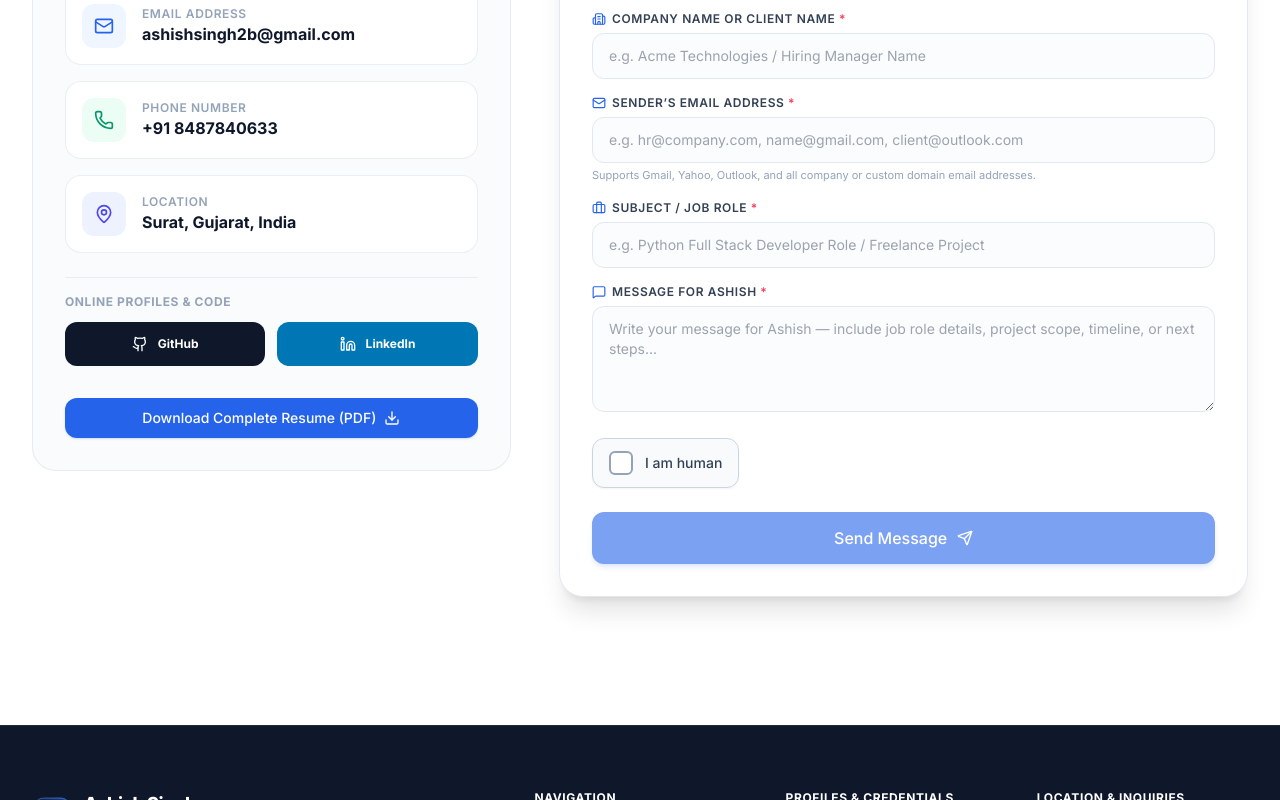
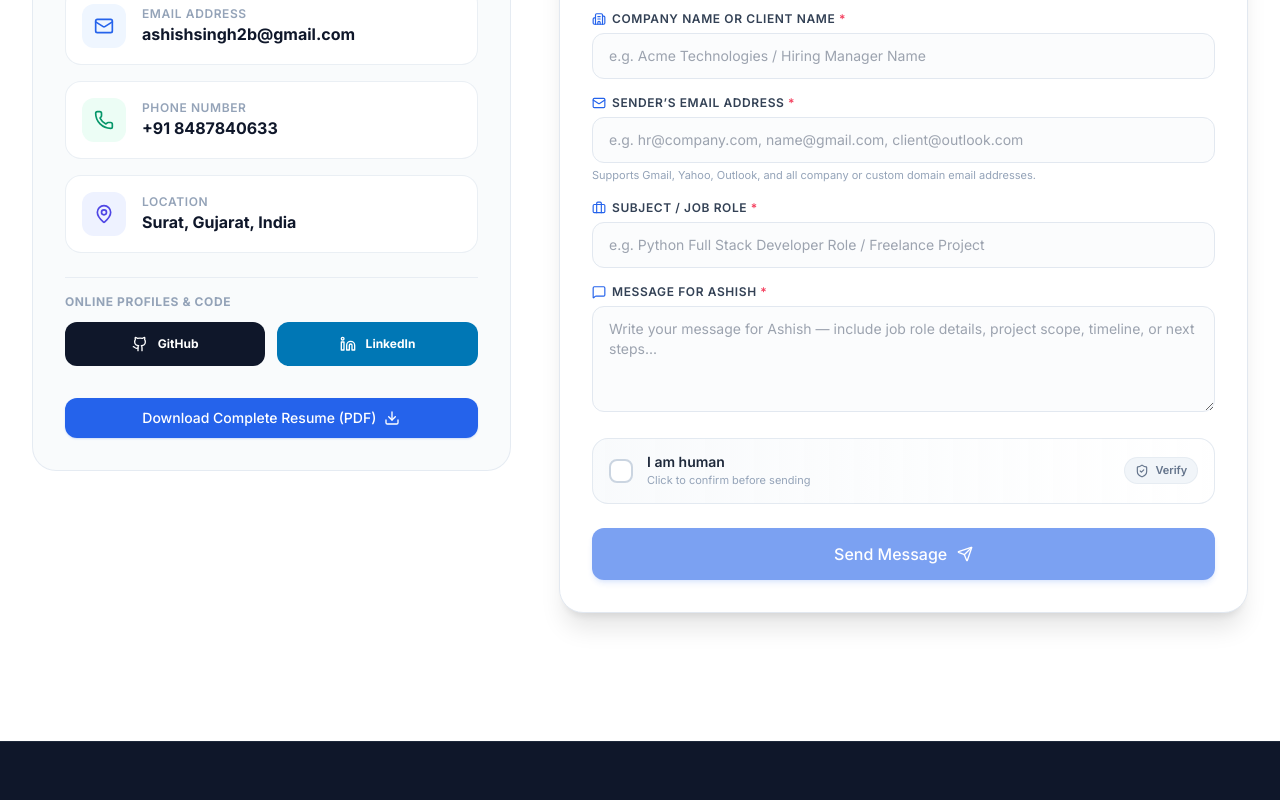
Before and after one commit to krishlad334-cloud/WorkProfile, a React (Vite) app: page / in a window 1280 px wide. Shown: the part 11200-12000 px from the top of the page. Built offline with nearby package versions, Linux system fonts and the light colour scheme; no server answers.

Commit message:
Enhance ContactForm human verification checkbox UI

```diff
--- a/src/components/ContactForm.jsx
+++ b/src/components/ContactForm.jsx
@@ -12,6 +12,7 @@ import {
   Building2,
   Briefcase,
   MessageSquare,
+  ShieldCheck,
 } from 'lucide-react';
 import Button from './Button';
 import { personalInfo } from '../data/personal';
@@ -597,7 +598,7 @@ export default function ContactForm() {
           aria-hidden="true"
         />
 
-        {/* 5. "I am human" Simple Checkbox */}
+        {/* 5. Attractive "I am human" Verification Checkbox */}
         <div className="pt-1">
           <div
             role="checkbox"
@@ -611,22 +612,25 @@ export default function ContactForm() {
                 handleHumanToggle();
               }
             }}
-            className={`inline-flex items-center gap-3 px-4 py-3 rounded-xl border bg-slate-50/90 dark:bg-slate-800/80 select-none transition-all cursor-pointer shadow-sm ${
+            className={`group w-full px-4 py-3.5 rounded-2xl border flex items-center justify-between gap-3 select-none transition-all duration-300 cursor-pointer ${
               errors.human
-                ? 'border-rose-400 dark:border-rose-500 ring-2 ring-rose-500/10'
+                ? 'border-rose-400 dark:border-rose-500 bg-rose-50/40 dark:bg-rose-950/20 ring-2 ring-rose-500/10'
                 : humanStatus === 'verified'
-                  ? 'border-emerald-400/80 dark:border-emerald-500/60 bg-emerald-50/30 dark:bg-emerald-950/20'
-                  : 'border-slate-300 dark:border-slate-700 hover:border-slate-400 dark:hover:border-slate-600'
+                  ? 'border-emerald-400/90 dark:border-emerald-500/60 bg-gradient-to-r from-emerald-50/80 via-teal-50/40 to-white dark:from-emerald-950/30 dark:via-emerald-900/15 dark:to-slate-800/60 shadow-md shadow-emerald-500/10 ring-1 ring-emerald-500/20'
+                  : humanStatus === 'verifying'
+                    ? 'border-brand-400 dark:border-brand-500/60 bg-brand-50/40 dark:bg-brand-950/20 shadow-sm'
+                    : 'border-slate-200/90 dark:border-slate-700/80 bg-gradient-to-r from-slate-50/90 to-white dark:from-slate-800/70 dark:to-slate-800/40 hover:border-brand-500/60 dark:hover:border-brand-500/60 hover:shadow-md hover:shadow-brand-500/5'
             } ${isSubmitting ? 'opacity-60 pointer-events-none' : ''}`}
           >
-            {/* Checkbox Square */}
+            <div className="flex items-center gap-3.5">
+              {/* Custom Animated Checkbox Square */}
               <div
-              className={`w-6 h-6 rounded-md flex items-center justify-center transition-all duration-200 ${
+                className={`w-6 h-6 rounded-lg flex items-center justify-center shrink-0 transition-all duration-300 ${
                   humanStatus === 'verified'
-                  ? 'bg-emerald-500 border-2 border-emerald-500 text-white shadow-sm scale-100'
+                    ? 'bg-gradient-to-br from-emerald-500 to-teal-600 border-2 border-emerald-500 text-white shadow-md shadow-emerald-500/30 scale-105'
                     : humanStatus === 'verifying'
-                    ? 'border-2 border-brand-500 bg-white dark:bg-slate-900'
-                    : 'border-2 border-slate-400 dark:border-slate-500 bg-white dark:bg-slate-900 hover:border-brand-500'
+                      ? 'border-2 border-brand-500 bg-brand-50 dark:bg-slate-900 ring-4 ring-brand-500/15'
+                      : 'border-2 border-slate-300 dark:border-slate-600 bg-white dark:bg-slate-900 group-hover:border-brand-500 group-hover:ring-4 group-hover:ring-brand-500/10'
                 }`}
               >
                 {humanStatus === 'verifying' && (
@@ -637,8 +641,46 @@ export default function ContactForm() {
                 )}
               </div>
 
-            <span className="text-sm font-medium text-slate-700 dark:text-slate-200">
+              <div className="flex flex-col">
+                <span
+                  className={`text-sm font-semibold leading-tight transition-colors ${
+                    humanStatus === 'verified'
+                      ? 'text-emerald-950 dark:text-emerald-200'
+                      : 'text-slate-800 dark:text-slate-100 group-hover:text-brand-600 dark:group-hover:text-brand-400'
+                  }`}
+                >
                   I am human
+                </span>
+                <span
+                  className={`text-[11px] mt-0.5 transition-colors ${
+                    humanStatus === 'verified'
+                      ? 'text-emerald-600 dark:text-emerald-400 font-medium'
+                      : humanStatus === 'verifying'
+                        ? 'text-brand-600 dark:text-brand-400'
+                        : 'text-slate-400 dark:text-slate-500'
+                  }`}
+                >
+                  {humanStatus === 'verified'
+                    ? 'Verified — ready to send message'
+                    : humanStatus === 'verifying'
+                      ? 'Verifying...'
+                      : 'Click to confirm before sending'}
+                </span>
+              </div>
+            </div>
+
+            {/* Clean Status Pill Badge */}
+            <span
+              className={`inline-flex items-center gap-1.5 px-2.5 py-1 rounded-full text-[11px] font-semibold shrink-0 transition-all duration-300 ${
+                humanStatus === 'verified'
+                  ? 'bg-emerald-500/15 text-emerald-700 dark:bg-emerald-500/20 dark:text-emerald-300 border border-emerald-500/25'
+                  : humanStatus === 'verifying'
+                    ? 'bg-brand-500/10 text-brand-600 dark:text-brand-400 border border-brand-500/20'
+                    : 'bg-slate-100 text-slate-500 dark:bg-slate-700/60 dark:text-slate-400 border border-slate-200/70 dark:border-slate-700 group-hover:bg-brand-50 group-hover:text-brand-600 group-hover:border-brand-200 dark:group-hover:bg-brand-950/50 dark:group-hover:text-brand-400 dark:group-hover:border-brand-800'
+              }`}
+            >
+              <ShieldCheck className="w-3.5 h-3.5" />
+              <span>{humanStatus === 'verified' ? 'Verified' : 'Verify'}</span>
             </span>
           </div>
 
```
Lines whose indentation alone changed are shown as unchanged.
